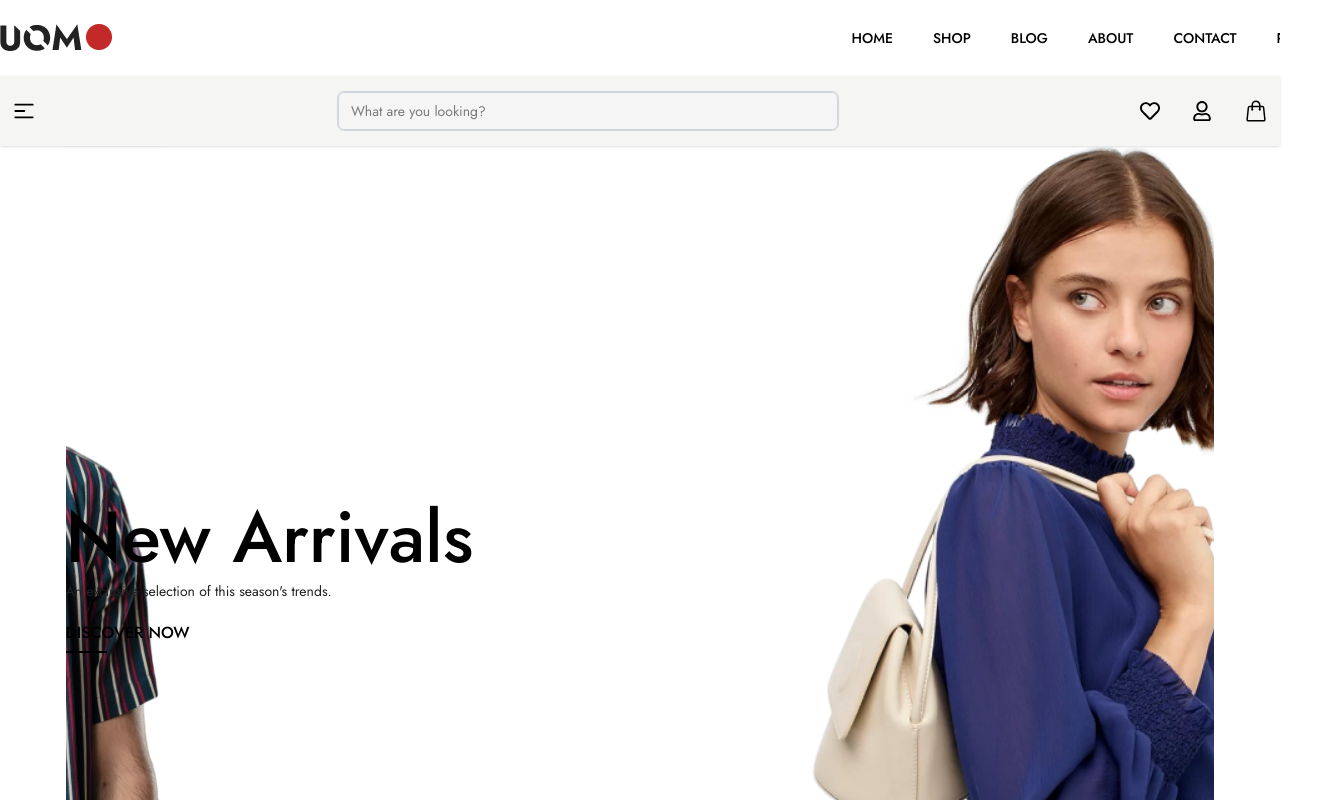
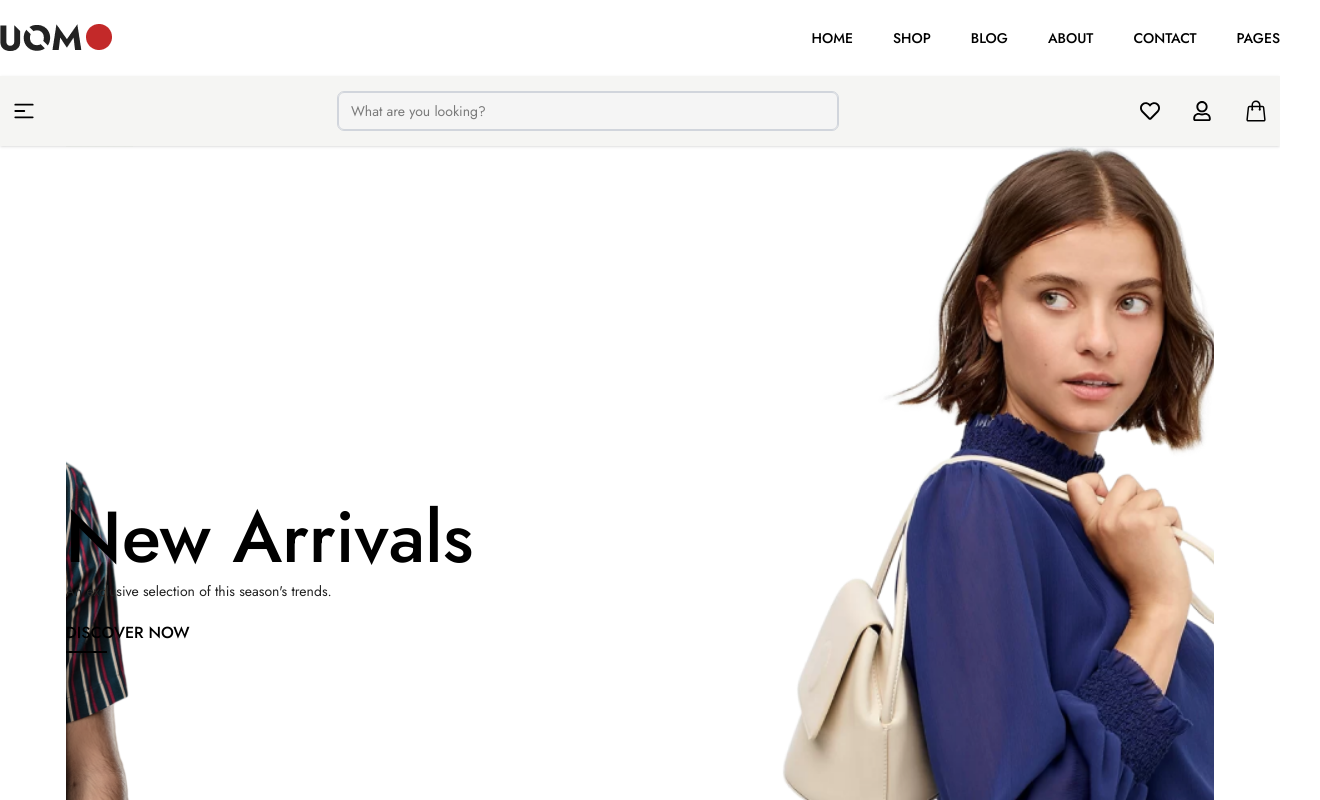
Before and after one commit to twahidulislamdev/uomo, a React (Vite) app: page / in a window 1280 px wide. Shown: the top 800 px of the page, 1320 px wide, since content can reach past the window. Built offline with nearby package versions, Linux system fonts and the light colour scheme.

Commit message:
Adjust Container width for consistency; modify HomeProduct dimensions for better layout; reduce padding in AddToCart for improved spacing.

```diff
--- a/src/components/Container.jsx
+++ b/src/components/Container.jsx
@@ -2,7 +2,7 @@ import React from "react";
 
 const Container = ({ children, className }) => {
   return (
-    <div className={`w-full lg:w-[1320px] m-auto ${className}`}>{children}</div>
+    <div className={`w-full lg:w-[1280px] m-auto ${className}`}>{children}</div>
   );
 };
 
--- a/src/components/HomeProduct.jsx
+++ b/src/components/HomeProduct.jsx
@@ -41,11 +41,11 @@ const HomeProduct = ({
   return (
     <>
       <div
-        className={`relative w-[320px] h-130 group border-2 border-gray-200 m-auto lg:m-0 ${productClassName}`}
+        className={`relative w-[330px] lg:w-[310px] h-130 group border-2 border-gray-200 m-auto lg:m-0 ${productClassName}`}
       >
         <div>
           <Link to={"/shop"}>
-            <div className="relative w-[320px] h-100 overflow-hidden">
+            <div className="relative w-[330px] lg:w-[310px] h-100 overflow-hidden">
               {/* Default Image */}
               <img
                 src={imgSrc}
--- a/src/components/pages/AddToCart.jsx
+++ b/src/components/pages/AddToCart.jsx
@@ -25,7 +25,7 @@ const AddToCart = () => {
         return data.reduce((total, item) => total + (item.price * item.quantity), 0).toFixed(2);
     };
     return (
-        <div className="p-5 overflow-hidden">
+        <div className="p-3 overflow-hidden">
             <Container>
                 <div className="text-4xl font-semibold">CART</div>
                 <Flex className={"justify-between mt-10 flex-wrap"}>
```
